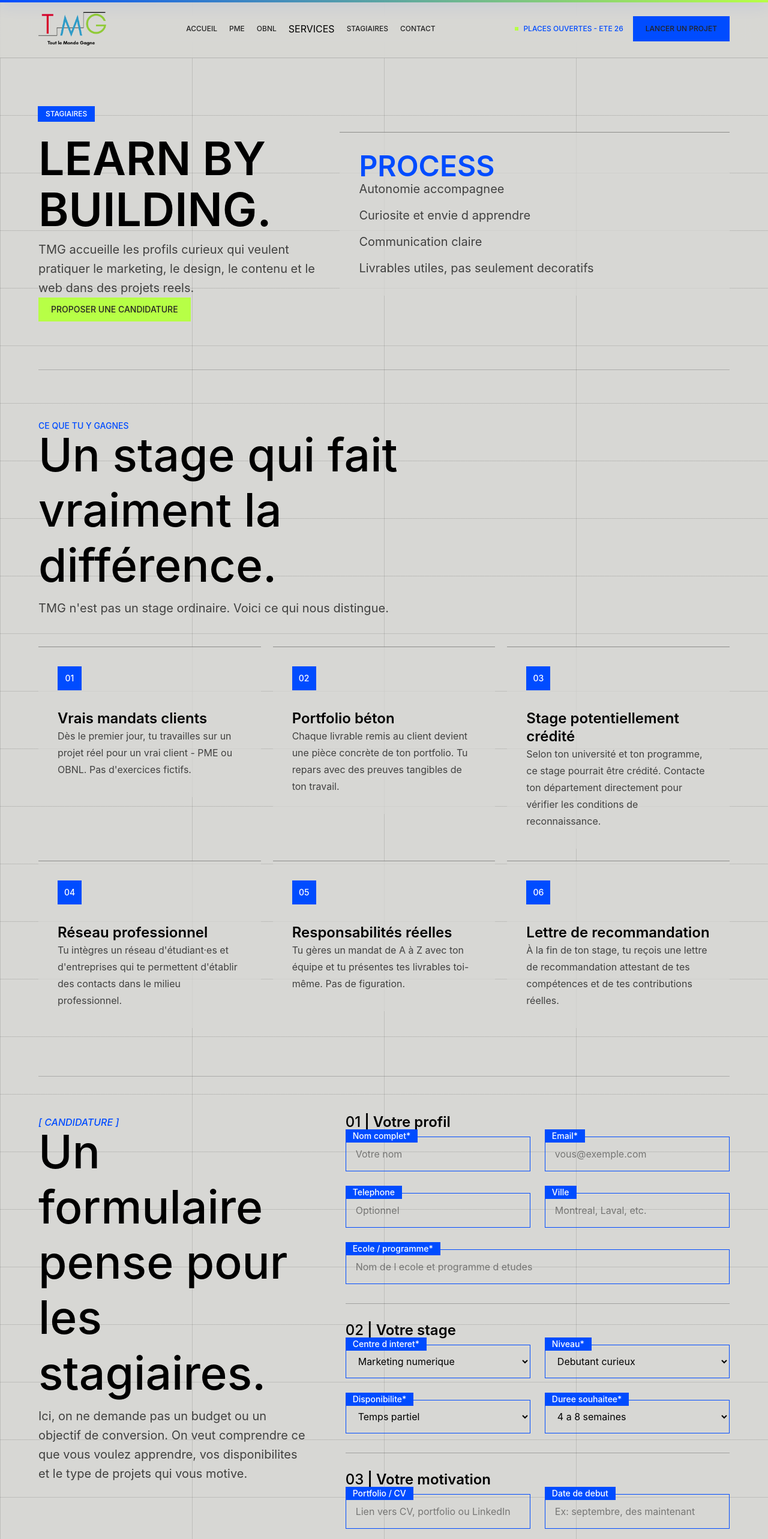
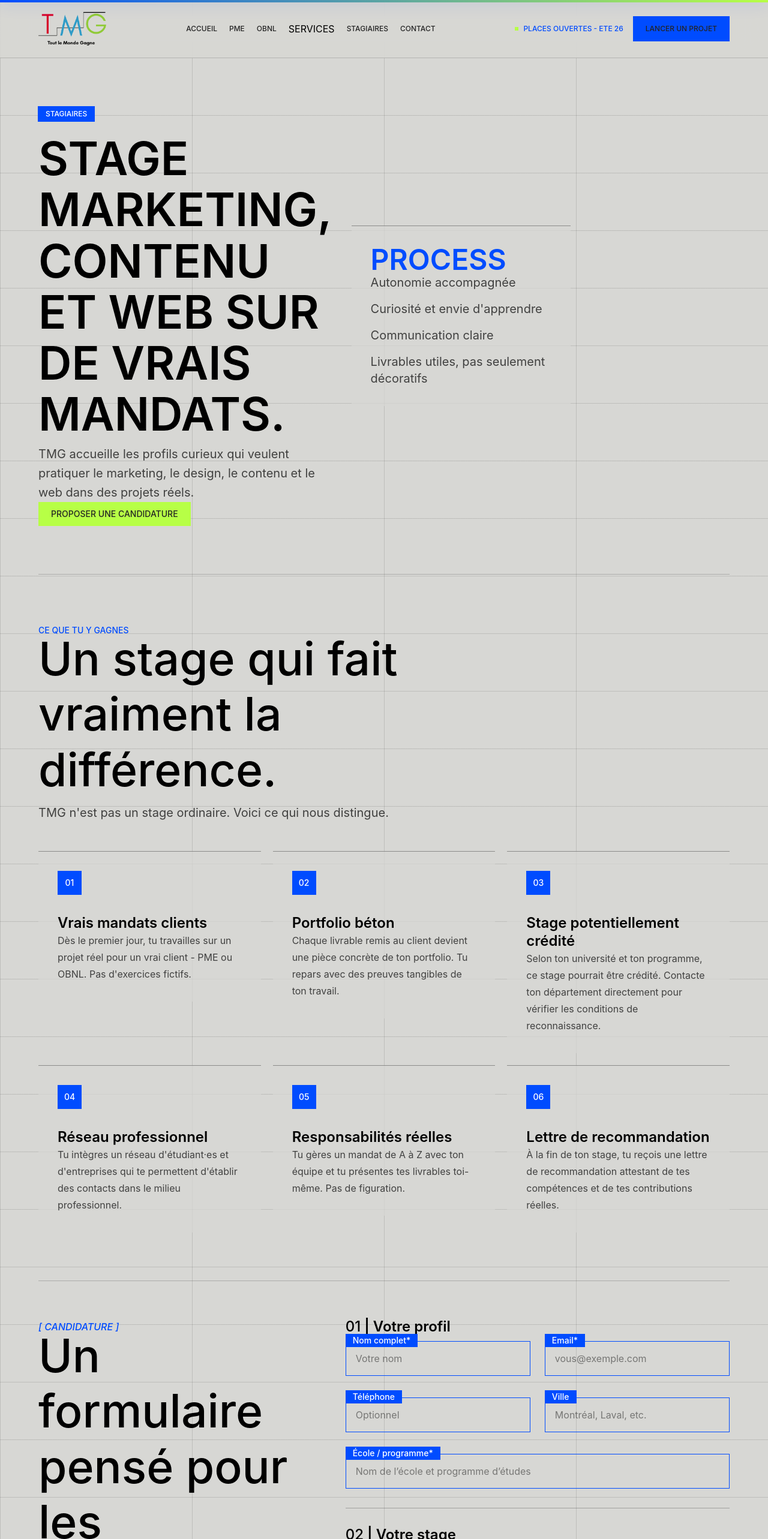
Before and after one commit to ToutLeMondeGagne/tmg-website, a React (Vite) app: page /stage in a window 1280 px wide. Shown: the top 2566 px of the page at 60% size. Built offline with nearby package versions, Linux system fonts and the light colour scheme.

Commit message:
feat: renforcer les priorites SEO visibles
- clarifie les H1 et textes visibles pour les intentions PME, OBNL, services web et stage

- corrige les libelles francais des formulaires, FAQ et 404

- accelere l'animation d'ouverture pour ameliorer la performance percue

```diff
--- a/src/components/forms/InternshipForm.jsx
+++ b/src/components/forms/InternshipForm.jsx
@@ -5,17 +5,17 @@ import TextArea from './TextArea'
 import TextInput from './TextInput'
 
 const interests = [
-  { value: 'marketing', label: 'Marketing numerique' },
-  { value: 'design', label: 'Design / experience utilisateur' },
-  { value: 'contenu', label: 'Creation de contenu' },
-  { value: 'developpement', label: 'Developpement web' },
+  { value: 'marketing', label: 'Marketing numérique' },
+  { value: 'design', label: 'Design / expérience utilisateur' },
+  { value: 'contenu', label: 'Création de contenu' },
+  { value: 'developpement', label: 'Développement web' },
   { value: 'gestion-projet', label: 'Gestion de projet' },
 ]
 
 const levels = [
-  { value: 'debutant', label: 'Debutant curieux' },
-  { value: 'intermediaire', label: 'Intermediaire' },
-  { value: 'avance', label: 'Avance' },
+  { value: 'debutant', label: 'Débutant curieux' },
+  { value: 'intermediaire', label: 'Intermédiaire' },
+  { value: 'avance', label: 'Avancé' },
 ]
 
 const availability = [
@@ -25,10 +25,10 @@ const availability = [
 ]
 
 const durations = [
-  { value: '4-8-semaines', label: '4 a 8 semaines' },
-  { value: '2-3-mois', label: '2 a 3 mois' },
-  { value: '3-6-mois', label: '3 a 6 mois' },
-  { value: 'a-definir', label: 'A definir' },
+  { value: '4-8-semaines', label: '4 à 8 semaines' },
+  { value: '2-3-mois', label: '2 à 3 mois' },
+  { value: '3-6-mois', label: '3 à 6 mois' },
+  { value: 'a-definir', label: 'À définir' },
 ]
 
 function FormSection({ number, title, children }) {
@@ -48,7 +48,7 @@ export default function InternshipForm() {
   const handleSubmit = (event) => {
     event.preventDefault()
     event.currentTarget.reset()
-    setStatus('Merci. Votre candidature stagiaire est prete a etre revisee.')
+    setStatus('Merci. Votre candidature stagiaire est prête à être révisée.')
   }
 
   return (
@@ -71,7 +71,7 @@ export default function InternshipForm() {
             required
           />
           <TextInput
-            label="Telephone"
+            label="Téléphone"
             name="phone"
             type="tel"
             autoComplete="tel"
@@ -81,13 +81,13 @@ export default function InternshipForm() {
             label="Ville"
             name="city"
             autoComplete="address-level2"
-            placeholder="Montreal, Laval, etc."
+            placeholder="Montréal, Laval, etc."
           />
           <TextInput
             className="md:col-span-2"
-            label="Ecole / programme"
+            label="École / programme"
             name="program"
-            placeholder="Nom de l ecole et programme d etudes"
+            placeholder="Nom de l’école et programme d’études"
             required
           />
         </div>
@@ -96,7 +96,7 @@ export default function InternshipForm() {
       <FormSection number="02" title="Votre stage">
         <div className="grid gap-6 md:grid-cols-2">
           <DropdownField
-            label="Centre d interet"
+            label="Centre d’intérêt"
             name="interest"
             placeholder="Choisir un domaine"
             options={interests}
@@ -110,16 +110,16 @@ export default function InternshipForm() {
             required
           />
           <DropdownField
-            label="Disponibilite"
+            label="Disponibilité"
             name="availability"
-            placeholder="Choisir une disponibilite"
+            placeholder="Choisir une disponibilité"
             options={availability}
             required
           />
           <DropdownField
-            label="Duree souhaitee"
+            label="Durée souhaitée"
             name="duration"
-            placeholder="Choisir une duree"
+            placeholder="Choisir une durée"
             options={durations}
             required
           />
@@ -135,23 +135,23 @@ export default function InternshipForm() {
             placeholder="Lien vers CV, portfolio ou LinkedIn"
           />
           <TextInput
-            label="Date de debut"
+            label="Date de début"
             name="startDate"
             type="text"
-            placeholder="Ex: septembre, des maintenant"
+            placeholder="Ex: septembre, dès maintenant"
           />
           <TextArea
             className="md:col-span-2"
             label="Pourquoi TMG"
             name="motivation"
-            placeholder="Expliquez ce que vous voulez apprendre et pourquoi ce stage vous interesse."
+            placeholder="Expliquez ce que vous voulez apprendre et pourquoi ce stage vous intéresse."
             required
           />
           <TextArea
             className="md:col-span-2"
-            label="Competences a pratiquer"
+            label="Compétences à pratiquer"
             name="skills"
-            placeholder="Marketing, design, contenu, developpement, outils, recherche, strategie..."
+            placeholder="Marketing, design, contenu, développement, outils, recherche, stratégie..."
             rows={4}
             required
           />
@@ -159,7 +159,7 @@ export default function InternshipForm() {
             className="md:col-span-2"
             label="Message"
             name="message"
-            placeholder="Ajoutez les contraintes d horaire, objectifs scolaires ou details utiles."
+            placeholder="Ajoutez les contraintes d’horaire, objectifs scolaires ou détails utiles."
             rows={4}
           />
         </div>
@@ -169,7 +169,7 @@ export default function InternshipForm() {
             Envoyer la candidature
           </Button>
           <p className="text-sm leading-6 text-black/60" aria-live="polite">
-            {status || 'Ce formulaire est reserve aux candidatures de stage.'}
+            {status || 'Ce formulaire est réservé aux candidatures de stage.'}
           </p>
         </div>
       </FormSection>
--- a/src/components/layout/SiteIntro.jsx
+++ b/src/components/layout/SiteIntro.jsx
@@ -59,7 +59,7 @@ export default function SiteIntro({ onDone }) {
   useEffect(() => {
     const timer = window.setTimeout(
       () => onDone?.(),
-      shouldReduceMotion ? 450 : 2200,
+      shouldReduceMotion ? 250 : 1550,
     )
 
     return () => window.clearTimeout(timer)
@@ -72,7 +72,7 @@ export default function SiteIntro({ onDone }) {
       aria-label="Chargement TMG"
       initial={{ opacity: 1 }}
       exit={{ opacity: 0, scale: 1.02, filter: 'blur(10px)' }}
-      transition={{ duration: 0.35, ease: [0.22, 1, 0.36, 1] }}
+      transition={{ duration: 0.24, ease: [0.22, 1, 0.36, 1] }}
     >
       <span
         className="pointer-events-none absolute inset-0 bg-[linear-gradient(to_right,var(--line)_1px,transparent_1px),linear-gradient(to_bottom,var(--line)_1px,transparent_1px)] bg-[length:25vw_100%,100%_96px]"
--- a/src/pages/NotFound.jsx
+++ b/src/pages/NotFound.jsx
@@ -15,9 +15,9 @@ export default function NotFound() {
             Page introuvable.
           </AnimatedText>
           <AnimatedText as="p" delay={0.12} className="max-w-xl text-xl leading-8 text-black/70">
-            Le lien est peut-etre incomplet ou la page a ete deplacee.
+            Le lien est peut-être incomplet ou la page a été déplacée.
           </AnimatedText>
-          <Button href="/">Retour a l accueil</Button>
+          <Button href="/">Retour à l’accueil</Button>
         </section>
       </PageContainer>
     </main>
--- a/src/pages/QA.jsx
+++ b/src/pages/QA.jsx
@@ -4,11 +4,11 @@ import { AnimatedSection, AnimatedText, Card, SectionLabel } from '../components
 const questions = [
   {
     question: 'Avec quels types de clients travaillez-vous ?',
-    answer: 'Principalement avec des PME, OBNL et equipes qui veulent clarifier leur presence numerique.',
+    answer: 'Principalement avec des PME, OBNL et équipes qui veulent clarifier leur présence numérique.',
   },
   {
-    question: 'Pouvez-vous partir d un site existant ?',
-    answer: 'Oui, on peut auditer, simplifier et faire evoluer une base deja en place.',
+    question: 'Pouvez-vous partir d’un site existant ?',
+    answer: 'Oui, on peut auditer, simplifier et faire évoluer une base déjà en place.',
   },
   {
     question: 'Comment commence un mandat ?',
@@ -27,7 +27,7 @@ export default function QA() {
             split="words"
             className="max-w-6xl text-[clamp(3rem,8vw,9rem)] font-semibold uppercase leading-[0.86] tracking-normal text-black"
           >
-            Questions frequentes.
+            Questions fréquentes sur les services web et marketing.
           </AnimatedText>
         </section>
 
--- a/src/pages/Stage.jsx
+++ b/src/pages/Stage.jsx
@@ -41,11 +41,11 @@ export default function Stage() {
               split="words"
               className="text-[clamp(3rem,6vw,6.6rem)] font-semibold uppercase leading-[0.86] tracking-normal text-black"
             >
-              Learn by building.
+              Stage marketing, contenu et web sur de vrais mandats.
             </AnimatedText>
             <AnimatedText as="p" delay={0.16} className="text-xl leading-8 text-black/70">
               TMG accueille les profils curieux qui veulent pratiquer le
-              marketing, le design, le contenu et le web dans des projets reels.
+              marketing, le design, le contenu et le web dans des projets réels.
             </AnimatedText>
             <Button href="#candidature" variant="secondary">
               Proposer une candidature
@@ -58,10 +58,10 @@ export default function Stage() {
                 Process
               </h2>
               <ul className="space-y-4 text-xl text-black/70">
-                <li>Autonomie accompagnee</li>
-                <li>Curiosite et envie d apprendre</li>
+                <li>Autonomie accompagnée</li>
+                <li>Curiosité et envie d&apos;apprendre</li>
                 <li>Communication claire</li>
-                <li>Livrables utiles, pas seulement decoratifs</li>
+                <li>Livrables utiles, pas seulement décoratifs</li>
               </ul>
             </Card>
           </AnimatedSection>
@@ -118,12 +118,12 @@ export default function Stage() {
                 split="words"
                 className="text-[clamp(3rem,6vw,6rem)] font-medium leading-[0.92] tracking-normal text-black"
               >
-                Un formulaire pense pour les stagiaires.
+                Un formulaire pensé pour les stagiaires.
               </AnimatedText>
               <AnimatedText as="p" delay={0.12} className="text-xl leading-8 text-black/70">
                 Ici, on ne demande pas un budget ou un objectif de conversion.
                 On veut comprendre ce que vous voulez apprendre, vos
-                disponibilites et le type de projets qui vous motive.
+                disponibilités et le type de projets qui vous motive.
               </AnimatedText>
             </div>
             <div className="space-y-2 text-sm text-black/70">
```
Also changed, not shown: src/components/forms/ContactForm.jsx (+12 -12 lines), src/index.css (+11 -11 lines), src/pages/Contact.jsx (+4 -4 lines), src/pages/Home.jsx (+7 -7 lines), src/pages/Services.jsx (+8 -8 lines).
